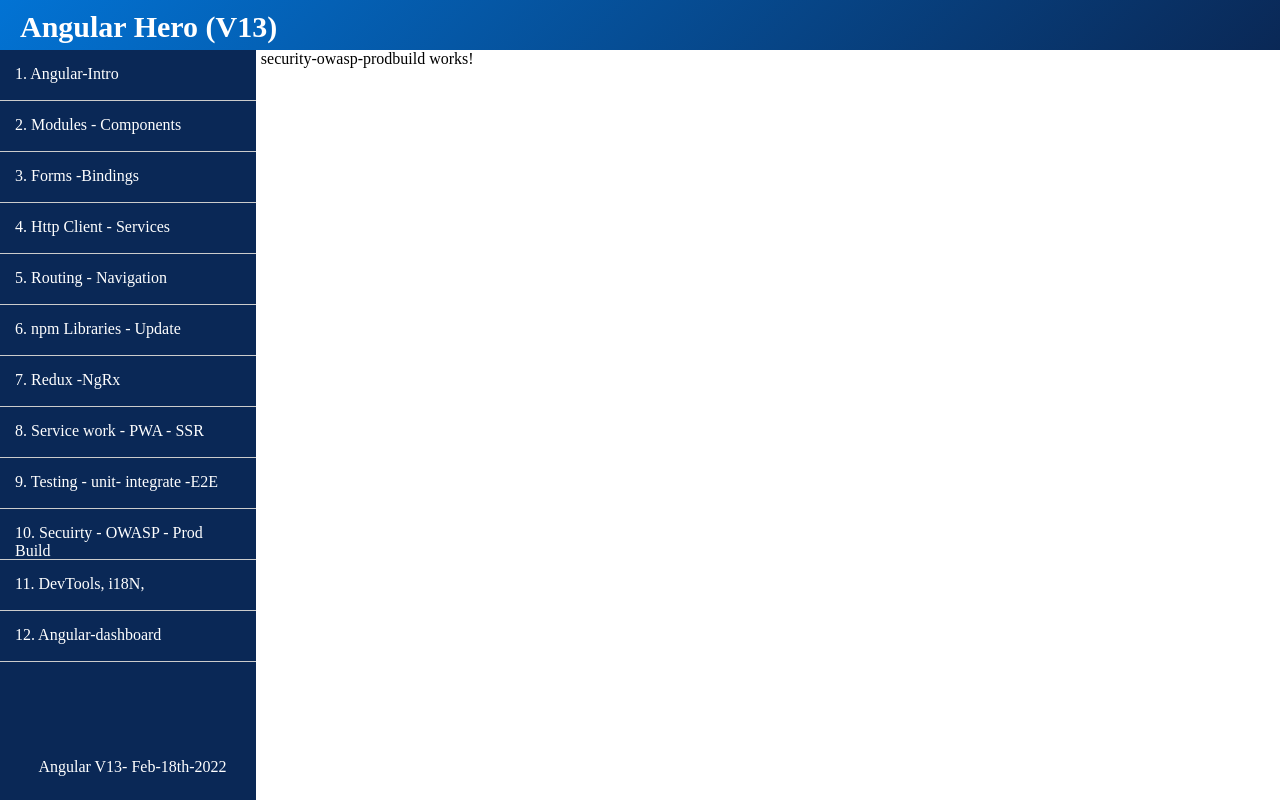
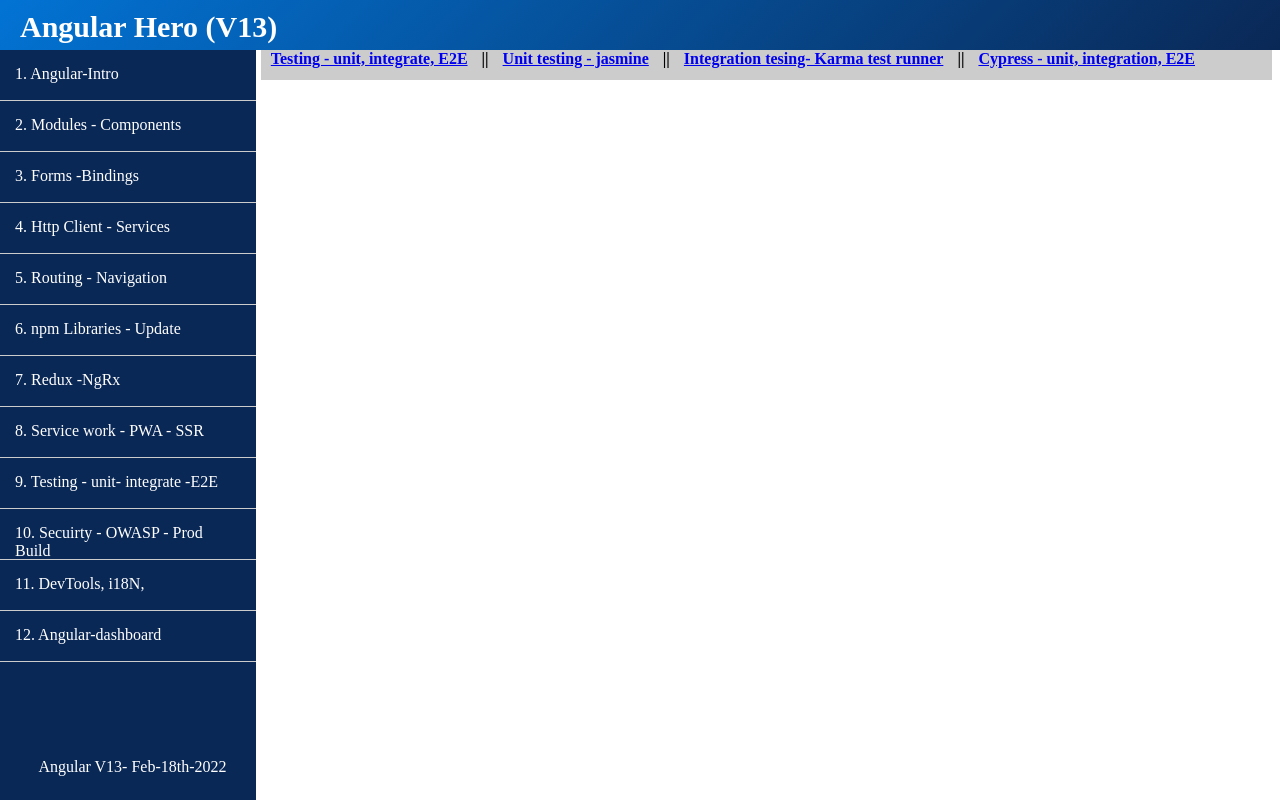
Before and after one commit to gnganapath/AngularGuide, an Angular app: page /security-owasp-prod in a window 1280 px wide. Built offline with nearby package versions, Linux system fonts and the light colour scheme.

Commit message:
commit mid

```diff
--- a/src/app/security-owasp-prodbuild/security-owasp-prodbuild.component.html
+++ b/src/app/security-owasp-prodbuild/security-owasp-prodbuild.component.html
@@ -1 +1,8 @@
-<p>security-owasp-prodbuild works!</p>
+<nav>
+    <a routerLink="/testing-unit-integrate-e2e/Testing"> Testing - unit, integrate, E2E</a> ||
+    <a routerLink="/testing-unit-integrate-e2e/unit"> Unit testing - jasmine</a>   ||
+    <a routerLink="/testing-unit-integrate-e2e/integration"> Integration tesing- Karma test runner</a> ||
+    <a routerLink="/testing-unit-integrate-e2e/e2e"> Cypress - unit, integration, E2E</a>
+ </nav>
+
+ <router-outlet></router-outlet>
```
